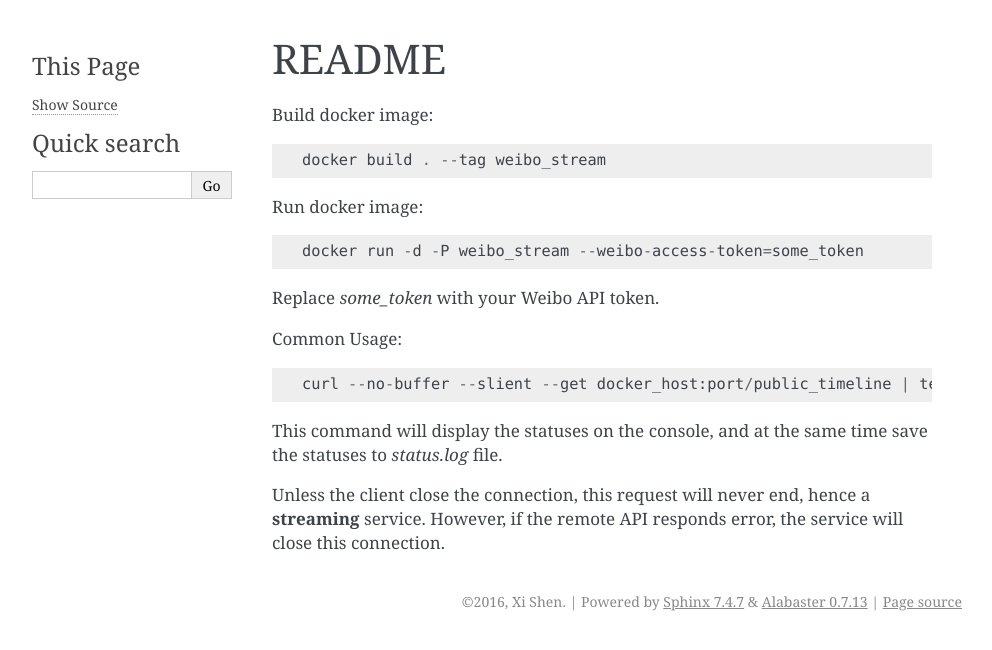
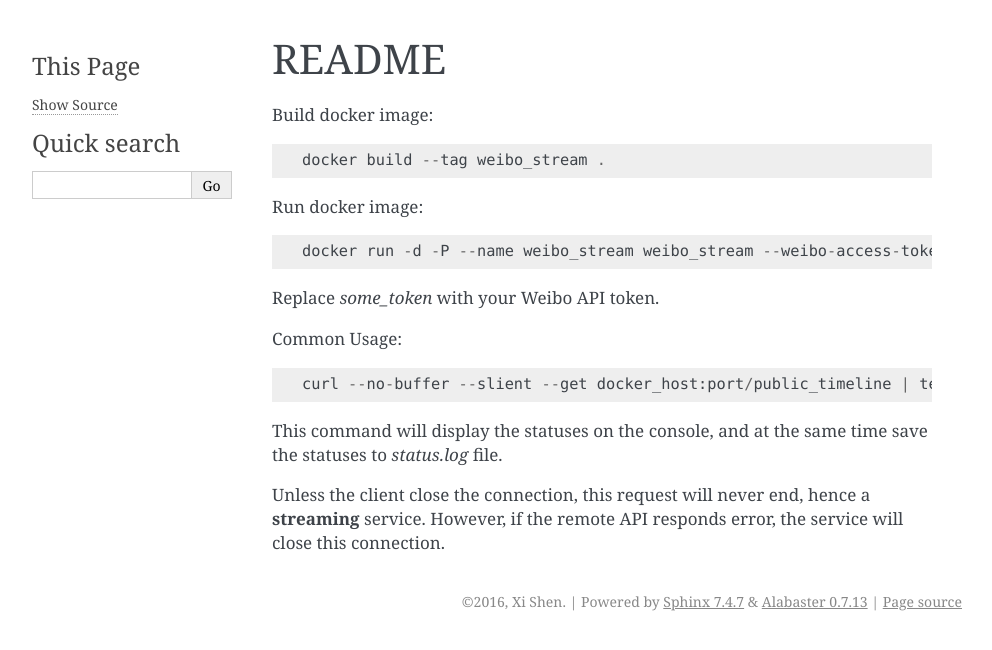
Before and after one commit to davidshen84/weibo_stream, a Sphinx documentation site: the page built from doc/readme.rst, in a window 1280 px wide. Shown: the top 650 px of the page, without its empty margins (148-1140 px from the left). Built offline with Sphinx 7.4.7, drawn with Linux system fonts in a browser that asks for light colours.

Commit message:
Add README.md

```diff
--- a/doc/readme.rst
+++ b/doc/readme.rst
@@ -3,11 +3,11 @@ README
 
 Build docker image: ::
 
-    docker build . --tag weibo_stream
+    docker build --tag weibo_stream .
 
 Run docker image: ::
 
-    docker run -d -P weibo_stream --weibo-access-token=some_token
+    docker run -d -P --name weibo_stream weibo_stream --weibo-access-token=some_token
 
 Replace `some_token` with your Weibo API token.
 
```
Also changed, not shown: README.md (added, +3 -0 lines).
